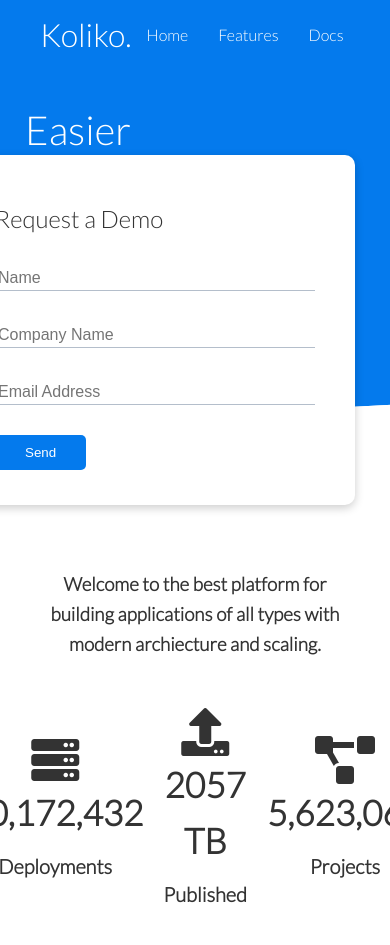
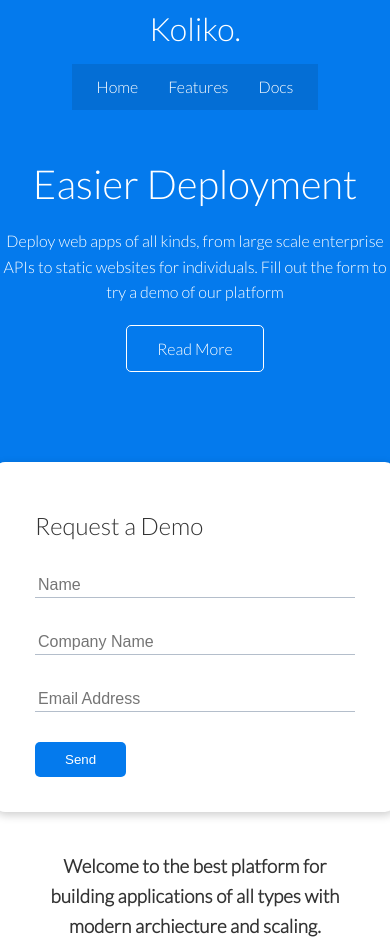
Before and after one commit to AbhinavRobinson/Koliko, a plain HTML site: page index.html in a window 390 px wide. Shown: the top 945 px of the page. Drawn offline with Linux system fonts and the light colour scheme.

Commit message:
(feat): make responsive 🤔

```diff
--- a/css/style.css
+++ b/css/style.css
@@ -288,3 +288,66 @@ img {
 }
 
 /* ---- END OF FOOTER ---- */
+
+
+/* ---- RESPONSIVE QUERIES ---- */
+
+
+/* ---- TABLETS AND UNDER ---- */
+
+@media(max-width: 768px) {
+    /* convert ever grid to stack */
+    .grid,
+    .showcase .grid,
+    .stats .grid,
+    .cli .grid,
+    .cloud .grid {
+        /* 1x1 grid */
+        grid-template-columns: 1fr;
+        grid-template-rows: 1fr;
+    }
+
+    .showcase {
+        /* span as much as required */
+        height: auto;
+    }
+
+    .showcase-text {
+        /* move easy deployment text to center */
+        text-align: center;
+        margin-top: 40px;
+    }
+
+    .showcase-form {
+        /* justify container to center */
+        justify-self: center;
+        margin: auto;
+    }
+
+    .cli .grid > *:first-child {
+        /* span 2x2 */
+        grid-column: 1;
+        grid-row: 1;
+    }
+}
+
+/* ---- END OF TABLETS AND UNDER ---- */
+
+/* ---- MOBILE ---- */
+
+@media(max-width: 500px) {
+    .navbar {
+        height: 110px;
+    }
+
+    .navbar .flex {
+        flex-direction: column;
+    }
+
+    .navbar ul {
+        padding: 10px;
+        background-color: rgba(0, 0, 0, 0.1);
+    }
+}
+
+/* ---- END OF MOBILE ---- */
```
Also changed, not shown: index.html (+1 -1 lines).
